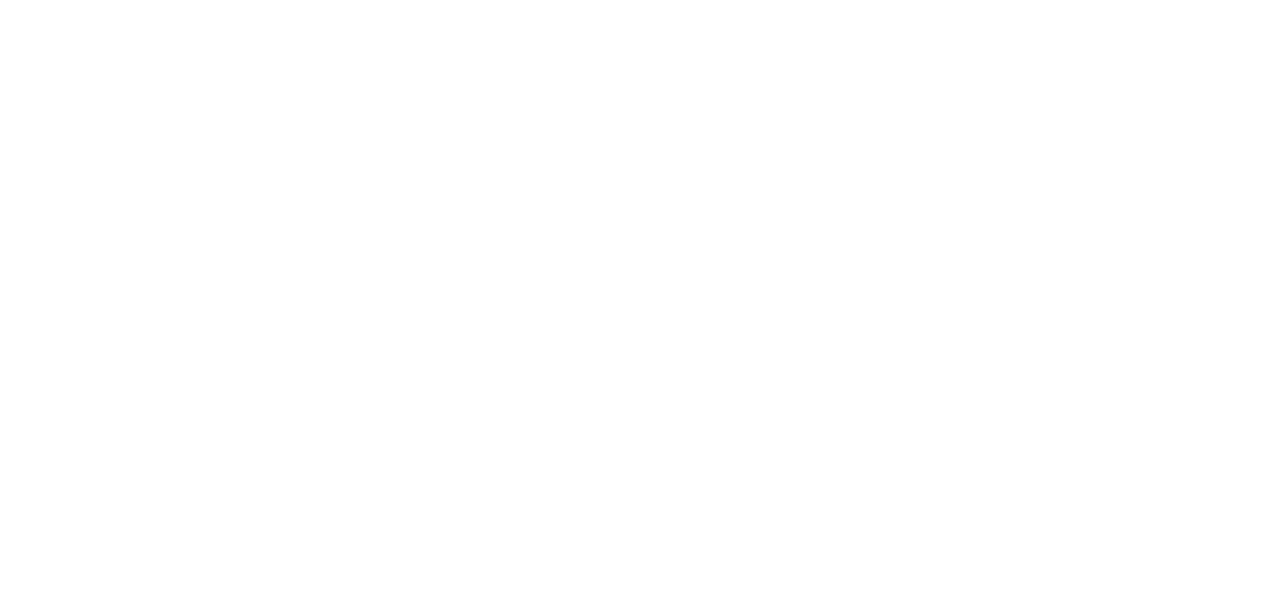
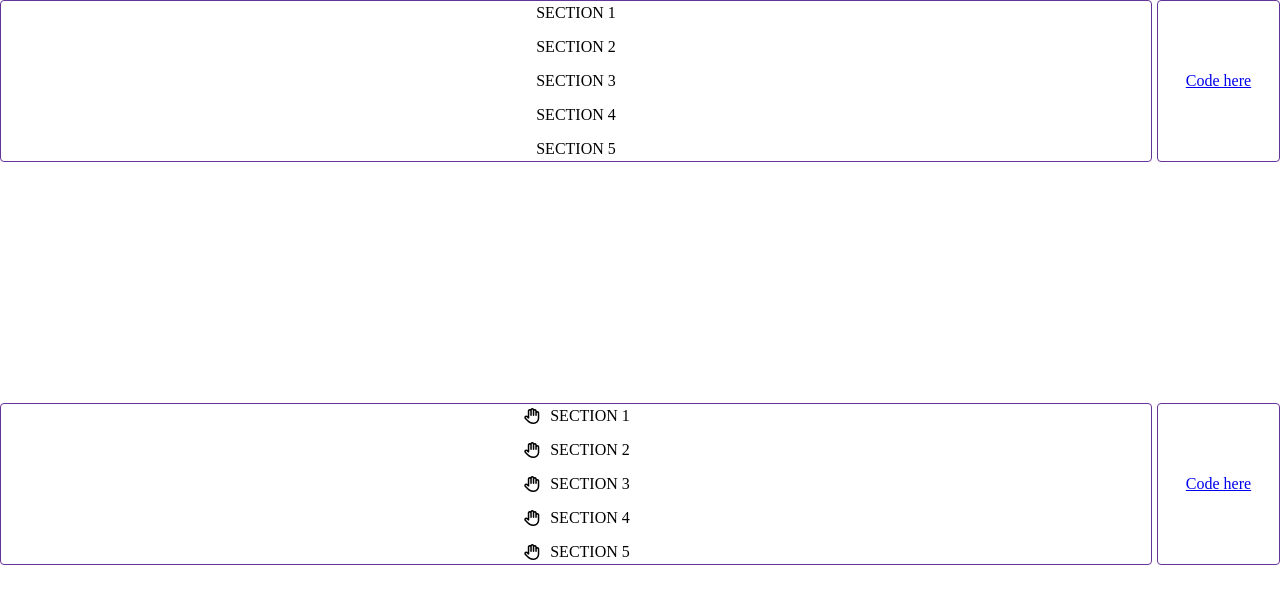
Before and after one commit to ceronGithub/CSS-HTML-JS-General, a plain HTML site: page ul-folder/ul-row.html in a window 1280 px wide. Drawn offline with Linux system fonts and the light colour scheme.

Commit message:
ul section done

```diff
--- a/css/grid-column.css
+++ b/css/ul-folder-css/grid-column.css
@@ -18,9 +18,3 @@
     padding: 0;
     margin: 0;
 }
-
-.seperator-div:nth-child(3),
-.seperator-div:nth-child(4){
-    position: relative;
-    top: -9rem;
-}
--- a/css/ul-column.css
+++ b/css/ul-folder-css/ul-column.css
@@ -1,5 +1,7 @@
 ul#without-icon{
     list-style-type: none;
+
+    display: flex;
 
     margin: 0;
     padding: 0;
@@ -30,10 +32,13 @@ ul#without-icon li a:hover{
 
 
 
+
 /* with-icon */
 
 ul#with-icon{
     list-style-type: none;
+
+    display: flex;
 
     margin: 0;
     padding: 0;
--- /dev/null
+++ b/css/ul-folder-css/ul-row.css
@@ -0,0 +1,69 @@
+ul#without-icon{
+    list-style-type: none;
+
+    margin: 0;
+    padding: 0;
+
+    width: 100%;
+}
+
+ul#without-icon li{
+    padding: 0;
+    margin: 0;
+}
+ul#without-icon li a{
+    display: flex;
+    justify-content: center;
+    align-items: center;
+    flex-direction: column;
+
+    color: black;
+
+    text-decoration: none;
+    padding: 1vh 4rem;
+}
+
+ul#without-icon li a:hover{
+    color: white;
+    background: black;
+}
+
+
+
+
+/* with-icon */
+
+ul#with-icon{
+    list-style-type: none;
+
+    margin: 0;
+    padding: 0;
+
+    width: 100%;
+}
+
+ul#with-icon li{
+    padding: 0;
+    margin: 0;
+}
+ul#with-icon li a{
+    display: flex;
+    justify-content: center;
+    align-items: center;
+    flex-direction: row;
+
+    color: black;
+
+    text-decoration: none;
+    padding: 1vh 4rem;
+}
+
+ul#with-icon li a i{
+    position: relative;
+    padding-right: .5rem;
+}
+
+ul#with-icon li a:hover{
+    color: white;
+    background: black;
+}
--- a/index.html
+++ b/index.html
@@ -6,19 +6,19 @@
     <title>GENERAL</title>
 
     <link rel="stylesheet" href="css/body.css">
+    <link rel="stylesheet" href="css/general-navbar.css">
 
 </head>
 <body>
-
-    <a href="navbar-folder/navbar-section.html">here</a>
-    <div class="page">
-        <h1 class="center">------- UL-COLUMN -------</h1>
-        <iframe src="ul-folder/ul-column.html" frameborder="0" height="100%" width="100%"></iframe>
+    <div class="general-navbar">
+        <ul>
+            <li><a href="navbar-folder/navbar-section.html" target="_blank">NAVBAR CODES</a></li>
+            <li><a href="ul-folder/ul-section.html" target="_blank">UL CODES</a></li>
+            <li><a href="" target="_blank">SECTION 3</a></li>
+            <li><a href="" target="_blank">SECTION 4</a></li>
+            <li><a href="" target="_blank">SECTION 5</a></li>
+            <li><a href="" target="_blank">SECTION 6</a></li>
+        </ul>
     </div>
-    <hr>
-    <div class="page">
-        <iframe src="ul-row.html" frameborder="0" height="100%" width="100%"></iframe>
-    </div>
-    <hr>
 </body>
 </html>
--- a/ul-folder/ul-row.html
+++ b/ul-folder/ul-row.html
@@ -0,0 +1,46 @@
+<!DOCTYPE html>
+<html lang="en">
+<head>
+    <meta charset="UTF-8">
+    <meta name="viewport" content="width=device-width, initial-scale=1.0">
+    <title>Document</title>
+
+    <link rel="stylesheet" href="../css/body.css">
+    <link rel="stylesheet" href="../css/ul-folder-css/grid-column.css">
+    <link rel="stylesheet" href="../css/ul-folder-css/ul-row.css">
+
+    <!-- fontawesome -->
+    <link rel="stylesheet" href="https://cdnjs.cloudflare.com/ajax/libs/font-awesome/7.0.1/css/all.min.css" integrity="sha512-2SwdPD6INVrV/lHTZbO2nodKhrnDdJK9/kg2XD1r9uGqPo1cUbujc+IYdlYdEErWNu69gVcYgdxlmVmzTWnetw==" crossorigin="anonymous" referrerpolicy="no-referrer" />
+
+</head>
+<body>
+    <div class="page">
+
+        <div class="seperator-div">
+            <ul id="without-icon">
+                <li><a href="">SECTION 1</a></li>
+                <li><a href="">SECTION 2</a></li>
+                <li><a href="">SECTION 3</a></li>
+                <li><a href="">SECTION 4</a></li>
+                <li><a href="">SECTION 5</a></li>
+            </ul>
+        </div>
+        <div class="seperator-div">
+            <a href="../text/ul-rows.txt" target="_blank">Code here</a>
+        </div>
+
+        <div class="seperator-div">
+            <ul id="with-icon">
+                <li><a href=""><i class="fa-regular fa-hand"></i>SECTION 1</a></li>
+                <li><a href=""><i class="fa-regular fa-hand"></i>SECTION 2</a></li>
+                <li><a href=""><i class="fa-regular fa-hand"></i>SECTION 3</a></li>
+                <li><a href=""><i class="fa-regular fa-hand"></i>SECTION 4</a></li>
+                <li><a href=""><i class="fa-regular fa-hand"></i>SECTION 5</a></li>
+            </ul>
+        </div>
+        <div class="seperator-div">
+            <a href="../text/ul-rows.txt" target="_blank">Code here</a>
+        </div>
+    </div>
+</body>
+</html>
```
Also changed, not shown: css/general-navbar.css (added, +36 -0 lines), ul-folder/ul-column.html (+6 -5 lines), ul-folder/ul-section.html (added, +21 -0 lines), css/ul-row.css (deleted), navbar-folder/navbar-section.html (line endings or trailing spaces), text/ul-column.txt, text/ul-rows.txt.
